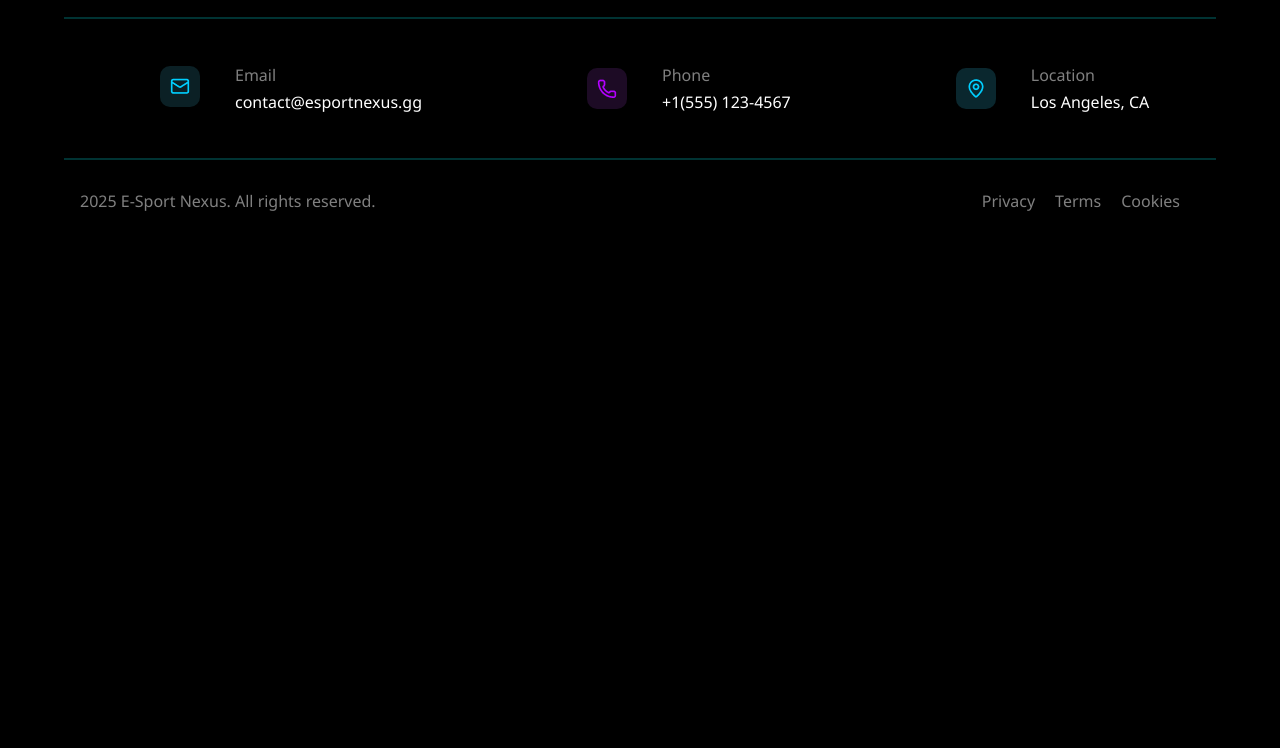
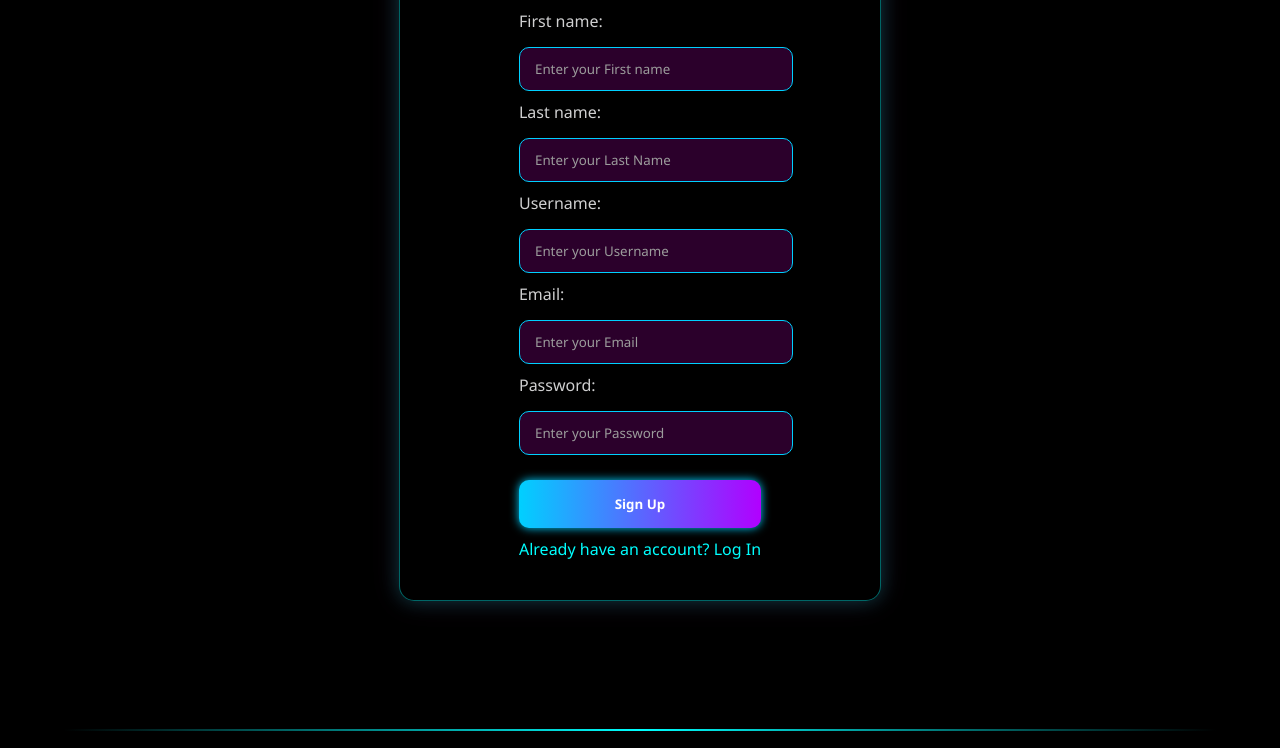
Before and after one commit to ikara-py/Brief-2-Esport, a plain HTML site: page signup.html in a window 1280 px wide. Shown: the part 294-1042 px from the top of the page. Before the commit the page ends 800 px from the top, so only its background shows below. Drawn offline with Linux system fonts and the light colour scheme.

Commit message:
Add Signup option

```diff
--- a/signup.html
+++ b/signup.html
@@ -26,6 +26,42 @@
         </nav>
     </header>
 
+    <div class="card-team-content u-margin-top-lg u-margin-bottom-lg">
+        <div class="box3 card-team-content">
+        <h1 class="bg-trans">Sign Up</h1>
+
+        <form class="login-container bg-trans">
+            <label for="first-name" class="bg-trans">First name:</label>
+            <div class="input-login">
+                <input type="text" id="first-name" name="first-name" placeholder="Enter your First name" required>
+            </div>
+
+            <label for="last-name" class="bg-trans">Last name:</label>
+            <div class="input-login">
+            <input type="text" id="last-name" name="last-name" placeholder="Enter your Last Name" required>
+            </div>
+
+            <label for="username" class="bg-trans">Username:</label>
+            <div class="input-login">
+            <input type="text" id="username" name="username" placeholder="Enter your Username" required>
+            </div>
+
+            <label for="email" class="bg-trans">Email:</label>
+            <div class="input-login">
+            <input class="bg-trans" type="email" id="email" name="email" placeholder="Enter your Email" required>
+            </div>
+
+            <label for="password" class="bg-trans">Password:</label>
+            <div class="input-login">
+            <input class="bg-trans" type="password" id="password" name="password" placeholder="Enter your Password" required>
+            </div>
+
+            <button type="submit" class="submit-login-btn">Sign Up</button>
+
+            <a href="login.html" style="color: aqua;" >Already have an account? Log In</a>
+        </form>
+    </div>
+    </div>
 
 
     <footer>
```
